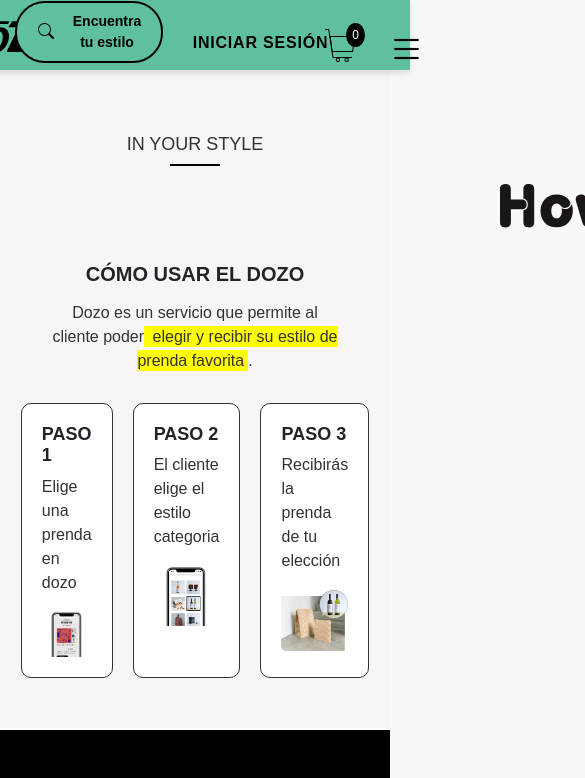
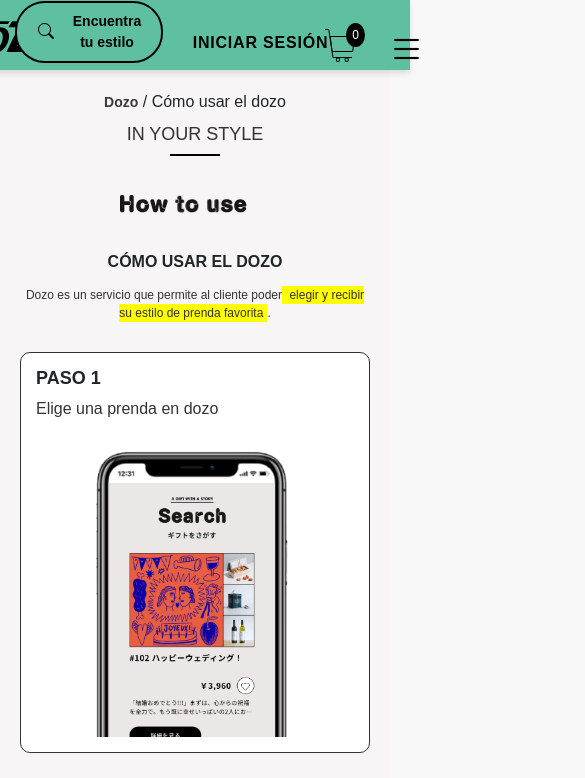
Before and after one commit to pannzzz/dozo_front, a React (Create React App) app in the folder dozo/: page /howto in a window 390 px wide. Shown: the top 778 px of the page, 585 px wide, since content can reach past the window. Built offline with nearby package versions, Linux system fonts and the light colour scheme.

Commit message:
responsive

```diff
--- a/dozo/src/styles/HowToPage.css
+++ b/dozo/src/styles/HowToPage.css
@@ -1,12 +1,12 @@
+/* Estilos generales */
 .breadcrumb-home3 {
     color: #3a3a3a;
     text-decoration: none;
     font-weight: bold;
     cursor: pointer;
-    margin-left: -1000px;
+    margin-left: 0; /* Ajustado para centrarse en pantallas pequeñas */
 }
 
-/* Estilos para la página How To */
 .how-to-page {
     padding: 50px;
     background-color: #f7f5f5;
@@ -88,3 +88,98 @@
     color: #333;
     margin-top: 40px;
 }
+
+/* Responsivo: Tablets */
+@media screen and (max-width: 768px) {
+    .breadcrumb-home3 {
+        font-size: 14px;
+        margin-left: 0;
+    }
+
+    .how-to-page {
+        padding: 30px;
+    }
+
+    .how-to-header h1 {
+        font-size: 35px;
+    }
+
+    .how-to-header h2 {
+        font-size: 18px;
+    }
+
+    .how-to-header p {
+        font-size: 14px;
+    }
+
+    .how-to-steps {
+        flex-direction: column; /* Apila los pasos */
+        gap: 15px;
+    }
+
+    .step {
+        max-width: 100%;
+        margin-bottom: 20px;
+    }
+
+    .add-js-svgTitle {
+        max-width: 300px; /* Ajusta el tamaño máximo para tablets */
+    }
+}
+
+/* Responsivo: Móviles */
+@media screen and (max-width: 480px) {
+
+    .breadcrumb-home3 {
+        font-size: 14px;
+        margin-left: 0;
+        margin-top: 80px;
+
+    }
+
+    .how-to-page {
+        padding: 20px;
+        margin-top: 50px;
+    }
+
+    .how-to-header {
+        margin-top: 20px;
+    }
+
+    .how-to-header h1 {
+        font-size: 28px;
+    }
+
+    .how-to-header h2 {
+        font-size: 16px;
+    }
+
+    .how-to-header p {
+        font-size: 12px;
+    }
+
+    .highlight-text {
+        font-size: 12px;
+    }
+
+    .how-to-steps {
+        gap: 10px;
+    }
+
+    .step {
+        padding: 15px;
+    }
+
+    .step img {
+        width: 100%;
+    }
+
+    .footer-text {
+        margin-top: 10px;
+    }
+
+    .add-js-svgTitle {
+        max-width: 200px; /* Ajusta el tamaño máximo para móviles */
+        margin-left: 30px;
+    }
+}
```
